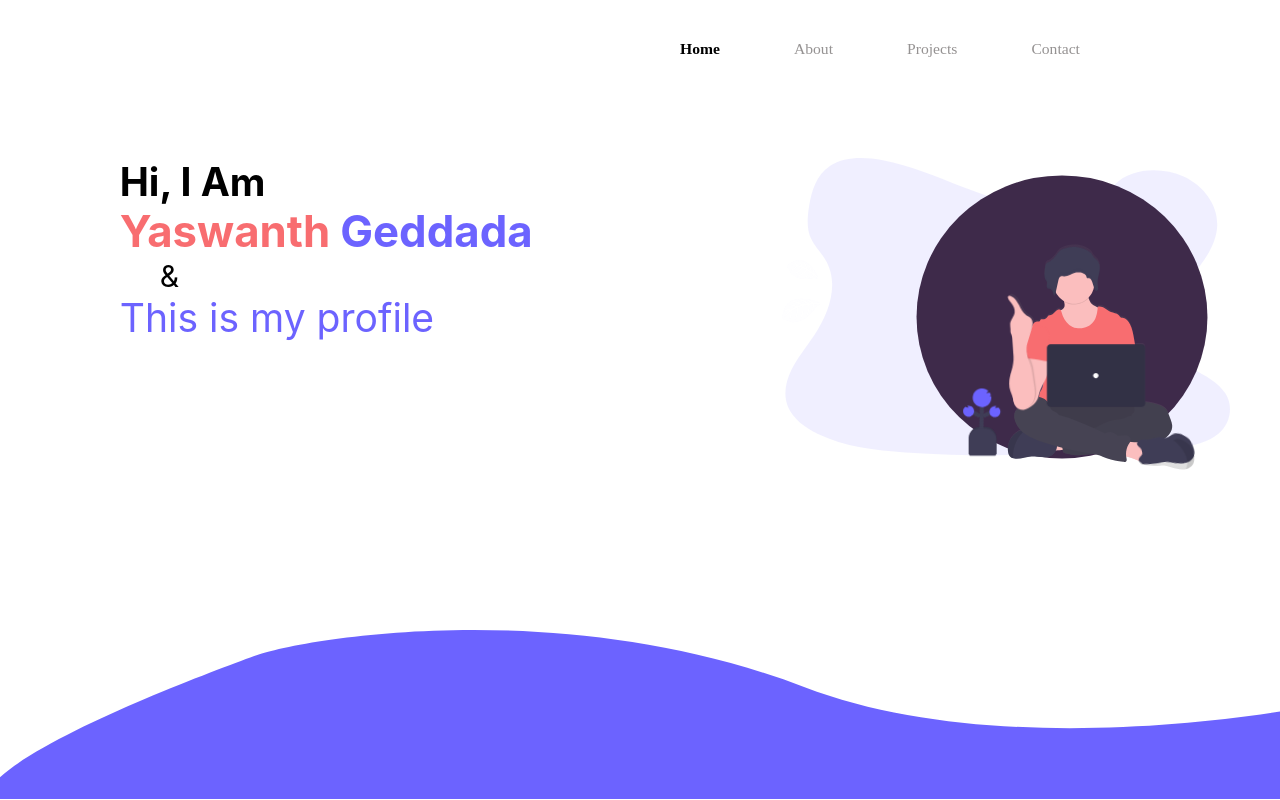
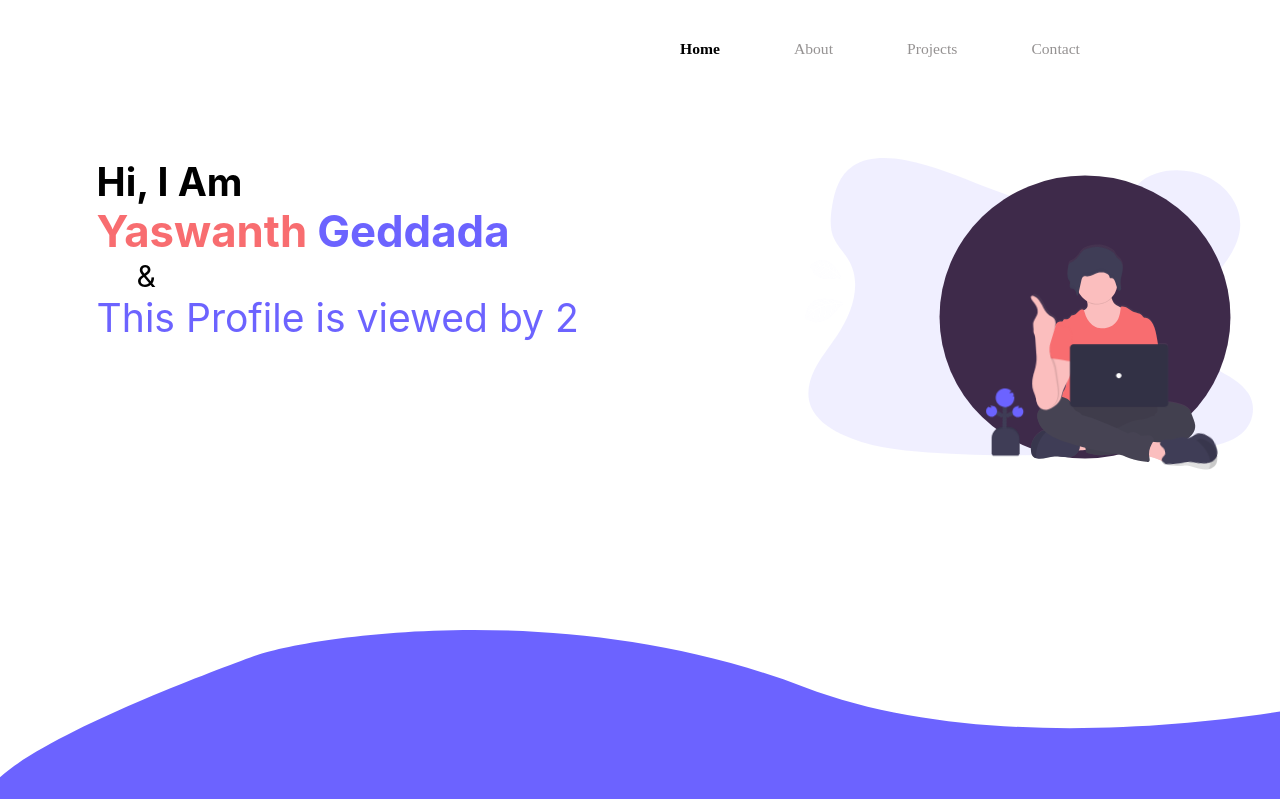
Before and after one commit to yaswanthgeddada/myportfolio, a React (Create React App) app: page / in a window 1280 px wide. Built offline with nearby package versions, Linux system fonts and the light colour scheme.

Commit message:
addedviedby

```diff
--- a/src/pages/Home/Home.js
+++ b/src/pages/Home/Home.js
@@ -1,7 +1,17 @@
 import React from "react";
+import { useEffect, useState } from "react";
 import "./Home.css";
 
 const Home = () => {
+  const [count, setCount] = useState(0);
+  useEffect(() => {
+    let c = localStorage.getItem("count");
+    if (c === 0 || c === null) {
+      localStorage.setItem("count", count + 1);
+      setCount(1);
+    } else setCount(Number(c) + 1);
+  }, [count]);
+
   return (
     <div className="anim">
       <div className="container">
@@ -17,7 +27,7 @@ const Home = () => {
           <span id="views">
             {/* <h3 className="count">100</h3>&nbsp;
             <p className="text"> People viewed this profile</p> */}
-            <p className="geddada">This is my profile</p>
+            <p className="geddada">This Profile is viewed by {count} </p>
           </span>
         </div>
 
```
